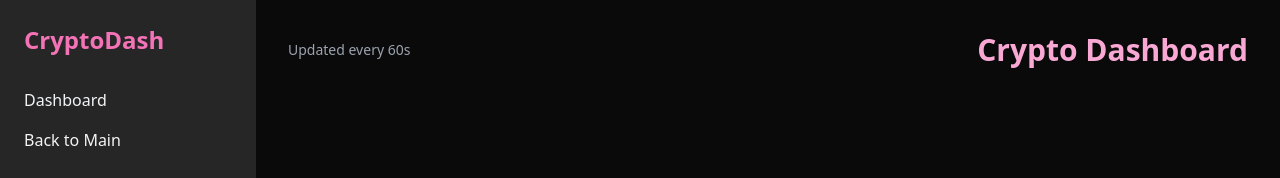
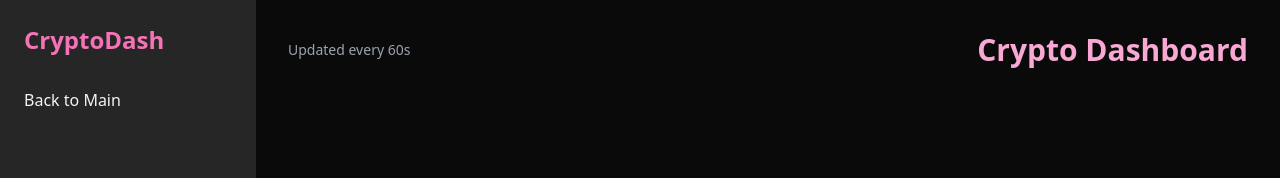
Before and after one commit to anniszlkh/softwareDemonstration, a plain HTML site: page financeDashboard.html in a window 1280 px wide. Shown: the top 178 px of the page. Drawn offline with nearby package versions, Linux system fonts and the light colour scheme; no server answers.

Commit message:
Update financeDashboard.html

```diff
--- a/financeDashboard.html
+++ b/financeDashboard.html
@@ -20,7 +20,6 @@
       <h1 class="text-2xl font-bold mb-8 text-pink-400">CryptoDash</h1>
       <nav class="flex-1">
         <ul class="space-y-4">
-          <li><a href="#" onclick="showSection('dashboard')" class="hover:text-pink-300">Dashboard</a></li>
           <li><a href="index.html" class="text-white-800 hover:underline">Back to Main</a></li>
         </ul>
       </nav>
```
